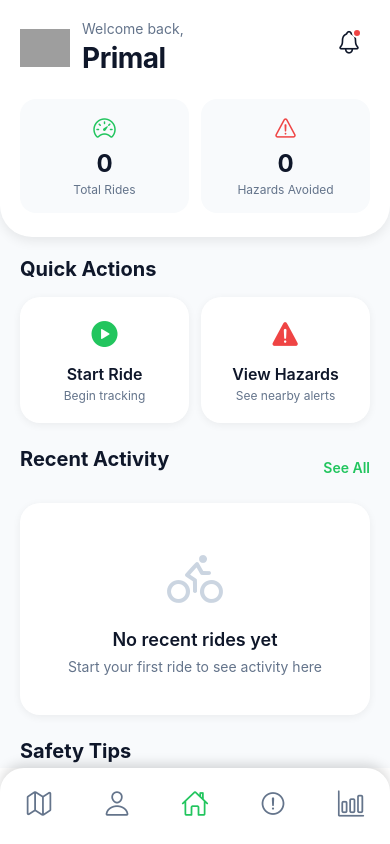
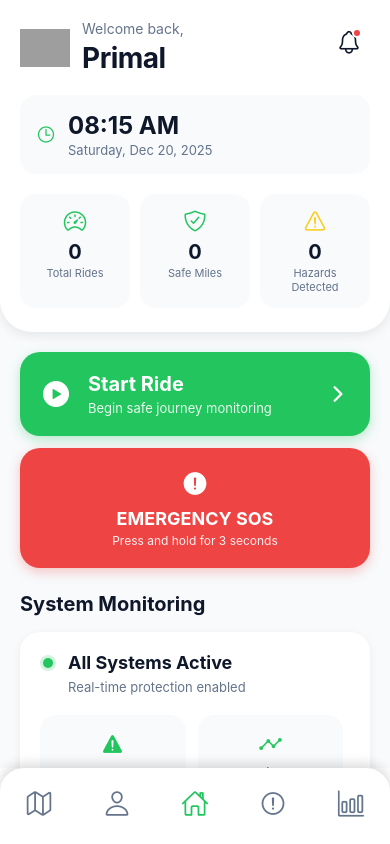
Before and after one commit to lastprojectresearch/frontend, a React Native app: screen /Home in a window 390 px wide. Built offline with nearby package versions, Linux system fonts and the light colour scheme; grey boxes are pictures that could not be loaded.

Commit message:
style fixes in home screen

```diff
--- a/screens/HomeScreen.js
+++ b/screens/HomeScreen.js
@@ -1,11 +1,37 @@
-import React from 'react';
+import React, { useState, useEffect } from 'react';
 import { View, Text, StyleSheet, ScrollView, TouchableOpacity, useColorScheme, StatusBar, Platform, Image } from 'react-native';
 import { Ionicons } from '@expo/vector-icons';
-import Logo from '../assets/anzen.png'
+import Logo from '../assets/anzen.png';
 
 export default function HomeScreen() {
   const colorScheme = useColorScheme();
   const isDark = colorScheme === 'dark';
+  const [currentTime, setCurrentTime] = useState(new Date());
+
+  useEffect(() => {
+    const timer = setInterval(() => {
+      setCurrentTime(new Date());
+    }, 1000);
+
+    return () => clearInterval(timer);
+  }, []);
+
+  const formatTime = (date) => {
+    return date.toLocaleTimeString('en-US', {
+      hour: '2-digit',
+      minute: '2-digit',
+      hour12: true
+    });
+  };
+
+  const formatDate = (date) => {
+    return date.toLocaleDateString('en-US', {
+      weekday: 'long',
+      month: 'short',
+      day: 'numeric',
+      year: 'numeric'
+    });
+  };
 
   const styles = createStyles(isDark);
 
@@ -13,11 +39,11 @@ export default function HomeScreen() {
     <View style={styles.wrapper}>
       <StatusBar
         barStyle={isDark ? 'light-content' : 'dark-content'}
-        backgroundColor={isDark ? '#0F172A' : '#FFFFFF'}
+        backgroundColor={isDark ? '#0F172A' : '#F8FAFC'}
       />
 
       <ScrollView style={styles.container} contentContainerStyle={styles.contentContainer}>
-        {/* Modern Header */}
+        {/* Enhanced Header with Time */}
         <View style={styles.header}>
           <View style={styles.headerTop}>
             <View style={styles.logoContainer}>
@@ -37,6 +63,17 @@ export default function HomeScreen() {
             </TouchableOpacity>
           </View>
 
+          {/* Real-time Date & Time Display */}
+          <View style={styles.dateTimeCard}>
+            <View style={styles.dateTimeContent}>
+              <Ionicons name="time-outline" size={20} color="#22C55E" />
+              <View style={styles.dateTimeText}>
+                <Text style={styles.timeText}>{formatTime(currentTime)}</Text>
+                <Text style={styles.dateText}>{formatDate(currentTime)}</Text>
+              </View>
+            </View>
+          </View>
+
           {/* Stats Cards */}
           <View style={styles.statsRow}>
             <View style={styles.statCard}>
@@ -45,36 +82,112 @@ export default function HomeScreen() {
               <Text style={styles.statLabel}>Total Rides</Text>
             </View>
             <View style={styles.statCard}>
-              <Ionicons name="warning-outline" size={24} color="#EF4444" />
+              <Ionicons name="shield-checkmark-outline" size={24} color="#22C55E" />
               <Text style={styles.statValue}>0</Text>
-              <Text style={styles.statLabel}>Hazards Avoided</Text>
+              <Text style={styles.statLabel}>Safe Miles</Text>
+            </View>
+            <View style={styles.statCard}>
+              <Ionicons name="warning-outline" size={24} color="#FACC15" />
+              <Text style={styles.statValue}>0</Text>
+              <Text style={styles.statLabel}>Hazards Detected</Text>
             </View>
           </View>
         </View>
 
-        {/* Quick Actions Section */}
+        {/* Primary Action Buttons */}
         <View style={styles.section}>
-          <Text style={styles.sectionTitle}>Quick Actions</Text>
-          <View style={styles.actionRow}>
-            <TouchableOpacity style={styles.actionCard}>
-              <View style={styles.actionIconContainer}>
-                <Ionicons name="play-circle" size={32} color="#22C55E" />
+          <TouchableOpacity style={styles.startRideButton}>
+            <View style={styles.startRideContent}>
+              <Ionicons name="play-circle" size={32} color="#FFFFFF" />
+              <View style={styles.startRideTextContainer}>
+                <Text style={styles.startRideText}>Start Ride</Text>
+                <Text style={styles.startRideSubtext}>Begin safe journey monitoring</Text>
               </View>
-              <Text style={styles.actionText}>Start Ride</Text>
-              <Text style={styles.actionSubtext}>Begin tracking</Text>
+              <Ionicons name="chevron-forward" size={24} color="#FFFFFF" />
+            </View>
+          </TouchableOpacity>
+
+          {/* Emergency SOS Button */}
+          <TouchableOpacity style={styles.sosButton}>
+            <Ionicons name="alert-circle" size={28} color="#FFFFFF" />
+            <Text style={styles.sosText}>EMERGENCY SOS</Text>
+            <Text style={styles.sosSubtext}>Press and hold for 3 seconds</Text>
+          </TouchableOpacity>
+        </View>
+
+        {/* System Monitoring Status */}
+        <View style={styles.section}>
+          <Text style={styles.sectionTitle}>System Monitoring</Text>
+          <View style={styles.monitoringCard}>
+            <View style={styles.monitoringHeader}>
+              <View style={styles.statusIndicator}>
+                <View style={styles.pulseOuter}>
+                  <View style={styles.pulseInner} />
+                </View>
+                <Text style={styles.statusText}>All Systems Active</Text>
+              </View>
+              <Text style={styles.statusSubtext}>Real-time protection enabled</Text>
+            </View>
+
+            <View style={styles.systemGrid}>
+              <View style={styles.systemItem}>
+                <View style={styles.systemIcon}>
+                  <Ionicons name="warning" size={24} color="#22C55E" />
+                </View>
+                <Text style={styles.systemLabel}>Hazard{'\n'}Detection</Text>
+              </View>
+
+              <View style={styles.systemItem}>
+                <View style={styles.systemIcon}>
+                  <Ionicons name="analytics" size={24} color="#22C55E" />
+                </View>
+                <Text style={styles.systemLabel}>Driver{'\n'}Behavior</Text>
+              </View>
+
+              <View style={styles.systemItem}>
+                <View style={styles.systemIcon}>
+                  <Ionicons name="navigate" size={24} color="#22C55E" />
+                </View>
+                <Text style={styles.systemLabel}>Road{'\n'}Analysis</Text>
+              </View>
+
+              <View style={styles.systemItem}>
+                <View style={styles.systemIcon}>
+                  <Ionicons name="shield-checkmark" size={24} color="#22C55E" />
+                </View>
+                <Text style={styles.systemLabel}>Accident{'\n'}Detection</Text>
+              </View>
+            </View>
+          </View>
+        </View>
+
+        {/* Quick Access Features */}
+        <View style={styles.section}>
+          <Text style={styles.sectionTitle}>Quick Access</Text>
+          <View style={styles.featureGrid}>
+            <TouchableOpacity style={styles.featureCard}>
+              <Ionicons name="warning-outline" size={28} color="#FACC15" />
+              <Text style={styles.featureText}>View{'\n'}Hazards</Text>
             </TouchableOpacity>
 
-            <TouchableOpacity style={styles.actionCard}>
-              <View style={styles.actionIconContainer}>
-                <Ionicons name="warning" size={32} color="#EF4444" />
-              </View>
-              <Text style={styles.actionText}>View Hazards</Text>
-              <Text style={styles.actionSubtext}>See nearby alerts</Text>
+            <TouchableOpacity style={styles.featureCard}>
+              <Ionicons name="map-outline" size={28} color="#22C55E" />
+              <Text style={styles.featureText}>Live{'\n'}Map</Text>
+            </TouchableOpacity>
+
+            <TouchableOpacity style={styles.featureCard}>
+              <Ionicons name="analytics-outline" size={28} color="#3B82F6" />
+              <Text style={styles.featureText}>Drive{'\n'}Analysis</Text>
+            </TouchableOpacity>
+
+            <TouchableOpacity style={styles.featureCard}>
+              <Ionicons name="settings-outline" size={28} color="#64748B" />
+              <Text style={styles.featureText}>Settings</Text>
             </TouchableOpacity>
           </View>
         </View>
 
-        {/* Recent Activity Section */}
+        {/* Recent Activity */}
         <View style={styles.section}>
           <View style={styles.sectionHeader}>
             <Text style={styles.sectionTitle}>Recent Activity</Text>
@@ -84,20 +197,20 @@ export default function HomeScreen() {
           </View>
 
           <View style={styles.emptyState}>
-            <Ionicons name="bicycle-outline" size={64} color={isDark ? '#475569' : '#CBD5E1'} />
+            <Ionicons name="car-sport-outline" size={64} color={isDark ? '#475569' : '#CBD5E1'} />
             <Text style={styles.emptyStateText}>No recent rides yet</Text>
-            <Text style={styles.emptyStateSubtext}>Start your first ride to see activity here</Text>
+            <Text style={styles.emptyStateSubtext}>Start your first ride to begin tracking your safe driving journey</Text>
           </View>
         </View>
 
-        {/* Safety Tips Section */}
+        {/* Safety Tips */}
         <View style={[styles.section, styles.lastSection]}>
-          <Text style={styles.sectionTitle}>Safety Tips</Text>
+          <Text style={styles.sectionTitle}>Safety Reminder</Text>
           <View style={styles.tipCard}>
             <Ionicons name="shield-checkmark" size={24} color="#22C55E" />
             <View style={styles.tipContent}>
-              <Text style={styles.tipTitle}>Stay Alert</Text>
-              <Text style={styles.tipText}>Always be aware of your surroundings and report hazards you encounter</Text>
+              <Text style={styles.tipTitle}>Drive Safe, Stay Alert</Text>
+              <Text style={styles.tipText}>Anzen monitors your journey in real-time. Focus on the road while we watch for hazards and ensure your safety.</Text>
             </View>
           </View>
         </View>
@@ -116,7 +229,7 @@ const createStyles = (isDark) => StyleSheet.create({
   },
   contentContainer: {
     paddingTop: Platform.OS === 'ios' ? 50 : StatusBar.currentHeight + 10,
-    paddingBottom: 20,
+    paddingBottom: 100,
   },
   header: {
     backgroundColor: isDark ? '#1E293B' : '#FFFFFF',
@@ -136,7 +249,7 @@ const createStyles = (isDark) => StyleSheet.create({
     flexDirection: 'row',
     justifyContent: 'space-between',
     alignItems: 'flex-start',
-    marginBottom: 24,
+    marginBottom: 20,
   },
   logoContainer: {
     flexDirection: 'row',
@@ -176,28 +289,52 @@ const createStyles = (isDark) => StyleSheet.create({
     borderWidth: 2,
     borderColor: isDark ? '#1E293B' : '#FFFFFF',
   },
+  dateTimeCard: {
+    backgroundColor: isDark ? '#0F172A' : '#F8FAFC',
+    padding: 16,
+    borderRadius: 16,
+    marginBottom: 20,
+  },
+  dateTimeContent: {
+    flexDirection: 'row',
+    alignItems: 'center',
+    gap: 12,
+  },
+  dateTimeText: {
+    flex: 1,
+  },
+  timeText: {
+    color: isDark ? '#F8FAFC' : '#0F172A',
+    fontSize: 24,
+    fontWeight: '700',
+    marginBottom: 2,
+  },
+  dateText: {
+    color: isDark ? '#94A3B8' : '#64748B',
+    fontSize: 13,
+  },
   statsRow: {
     flexDirection: 'row',
     justifyContent: 'space-between',
-    gap: 12,
+    gap: 10,
   },
   statCard: {
     flex: 1,
     backgroundColor: isDark ? '#0F172A' : '#F8FAFC',
-    padding: 16,
+    padding: 14,
     borderRadius: 16,
     alignItems: 'center',
   },
   statValue: {
     color: isDark ? '#F8FAFC' : '#0F172A',
-    fontSize: 24,
+    fontSize: 20,
     fontWeight: '700',
-    marginTop: 8,
-    marginBottom: 4,
+    marginTop: 6,
+    marginBottom: 2,
   },
   statLabel: {
     color: isDark ? '#94A3B8' : '#64748B',
-    fontSize: 12,
+    fontSize: 11,
     textAlign: 'center',
   },
   section: {
@@ -224,15 +361,134 @@ const createStyles = (isDark) => StyleSheet.create({
     fontSize: 14,
     fontWeight: '600',
   },
-  actionRow: {
+  startRideButton: {
+    backgroundColor: '#22C55E',
+    borderRadius: 20,
+    padding: 20,
+    marginBottom: 12,
+    shadowColor: '#22C55E',
+    shadowOpacity: 0.3,
+    shadowOffset: { width: 0, height: 4 },
+    shadowRadius: 12,
+    elevation: 6,
+  },
+  startRideContent: {
     flexDirection: 'row',
-    gap: 12,
+    alignItems: 'center',
+    gap: 16,
   },
-  actionCard: {
+  startRideTextContainer: {
     flex: 1,
+  },
+  startRideText: {
+    color: '#FFFFFF',
+    fontSize: 20,
+    fontWeight: '700',
+    marginBottom: 4,
+  },
+  startRideSubtext: {
+    color: '#FFFFFF',
+    fontSize: 13,
+    opacity: 0.9,
+  },
+  sosButton: {
+    backgroundColor: '#EF4444',
+    borderRadius: 20,
+    padding: 20,
+    alignItems: 'center',
+    shadowColor: '#EF4444',
+    shadowOpacity: 0.3,
+    shadowOffset: { width: 0, height: 4 },
+    shadowRadius: 12,
+    elevation: 6,
+  },
+  sosText: {
+    color: '#FFFFFF',
+    fontSize: 18,
+    fontWeight: '700',
+    marginTop: 8,
+    marginBottom: 4,
+  },
+  sosSubtext: {
+    color: '#FFFFFF',
+    fontSize: 12,
+    opacity: 0.9,
+  },
+  monitoringCard: {
     backgroundColor: isDark ? '#1E293B' : '#FFFFFF',
     padding: 20,
     borderRadius: 20,
+    shadowColor: '#000',
+    shadowOpacity: isDark ? 0.3 : 0.06,
+    shadowOffset: { width: 0, height: 2 },
+    shadowRadius: 8,
+    elevation: 3,
+  },
+  monitoringHeader: {
+    marginBottom: 20,
+  },
+  statusIndicator: {
+    flexDirection: 'row',
+    alignItems: 'center',
+    gap: 12,
+    marginBottom: 6,
+  },
+  pulseOuter: {
+    width: 16,
+    height: 16,
+    borderRadius: 8,
+    backgroundColor: 'rgba(34, 197, 94, 0.2)',
+    alignItems: 'center',
+    justifyContent: 'center',
+  },
+  pulseInner: {
+    width: 10,
+    height: 10,
+    borderRadius: 5,
+    backgroundColor: '#22C55E',
+  },
+  statusText: {
+    color: isDark ? '#F8FAFC' : '#0F172A',
+    fontSize: 18,
+    fontWeight: '700',
+  },
+  statusSubtext: {
+    color: isDark ? '#94A3B8' : '#64748B',
+    fontSize: 13,
+    marginLeft: 28,
+  },
+  systemGrid: {
+    flexDirection: 'row',
+    flexWrap: 'wrap',
+    gap: 12,
+  },
+  systemItem: {
+    width: '47%',
+    backgroundColor: isDark ? '#0F172A' : '#F8FAFC',
+    padding: 16,
+    borderRadius: 16,
+    alignItems: 'center',
+  },
+  systemIcon: {
+    marginBottom: 8,
+  },
+  systemLabel: {
+    color: isDark ? '#F8FAFC' : '#0F172A',
+    fontSize: 12,
+    fontWeight: '600',
+    textAlign: 'center',
+    lineHeight: 16,
+  },
+  featureGrid: {
+    flexDirection: 'row',
+    flexWrap: 'wrap',
+    gap: 12,
+  },
+  featureCard: {
+    width: '47%',
+    backgroundColor: isDark ? '#1E293B' : '#FFFFFF',
+    padding: 20,
+    borderRadius: 16,
     alignItems: 'center',
     shadowColor: '#000',
     shadowOpacity: isDark ? 0.3 : 0.06,
@@ -240,20 +496,13 @@ const createStyles = (isDark) => StyleSheet.create({
     shadowRadius: 8,
     elevation: 3,
   },
-  actionIconContainer: {
-    marginBottom: 12,
-  },
-  actionText: {
+  featureText: {
     color: isDark ? '#F8FAFC' : '#0F172A',
-    fontSize: 16,
+    fontSize: 13,
     fontWeight: '600',
-    marginBottom: 4,
+    marginTop: 12,
     textAlign: 'center',
-  },
-  actionSubtext: {
-    color: isDark ? '#94A3B8' : '#64748B',
-    fontSize: 12,
-    textAlign: 'center',
+    lineHeight: 18,
   },
   emptyState: {
     backgroundColor: isDark ? '#1E293B' : '#FFFFFF',
@@ -277,6 +526,7 @@ const createStyles = (isDark) => StyleSheet.create({
     color: isDark ? '#94A3B8' : '#64748B',
     fontSize: 14,
     textAlign: 'center',
+    lineHeight: 20,
   },
   tipCard: {
     backgroundColor: isDark ? '#1E293B' : '#FFFFFF',
```
